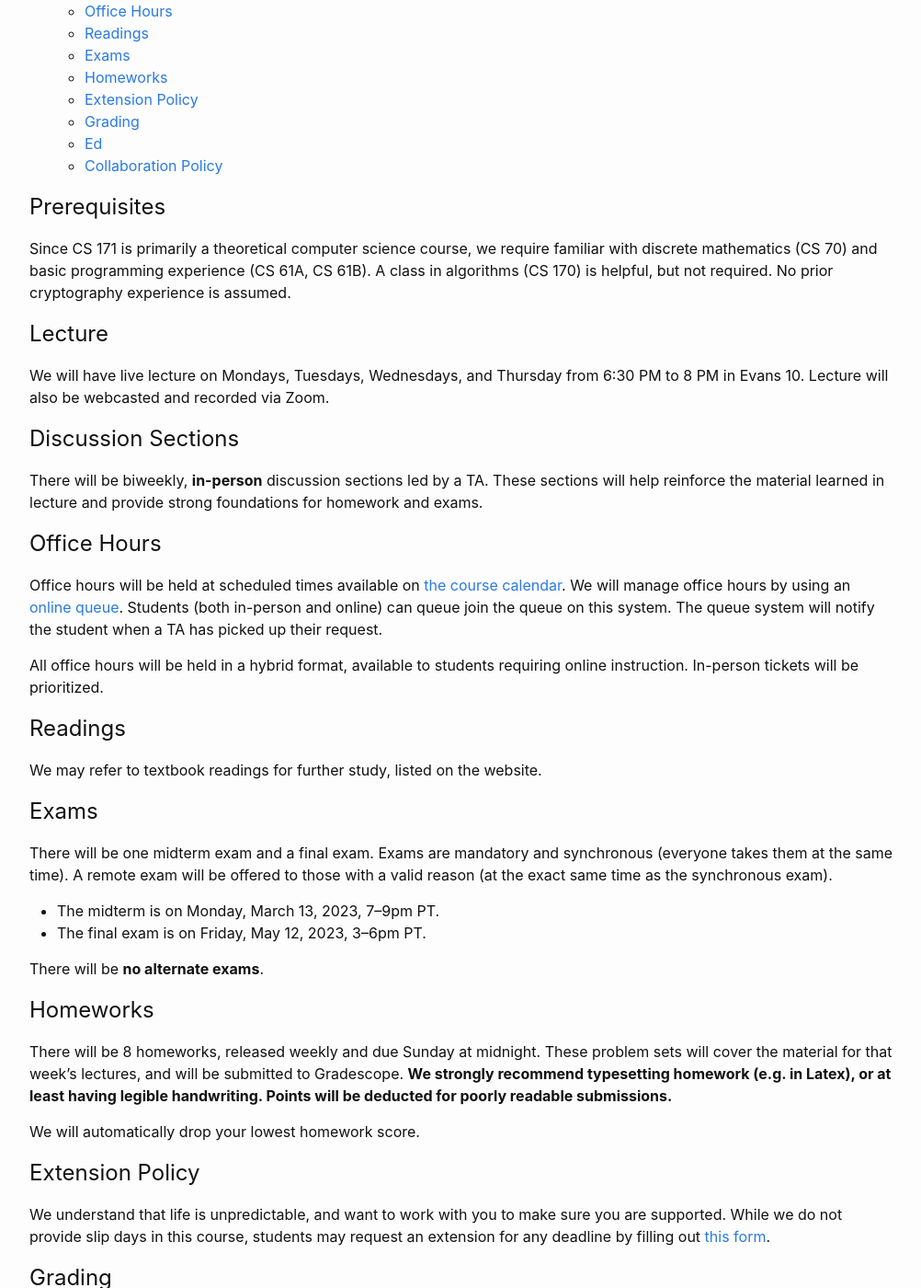
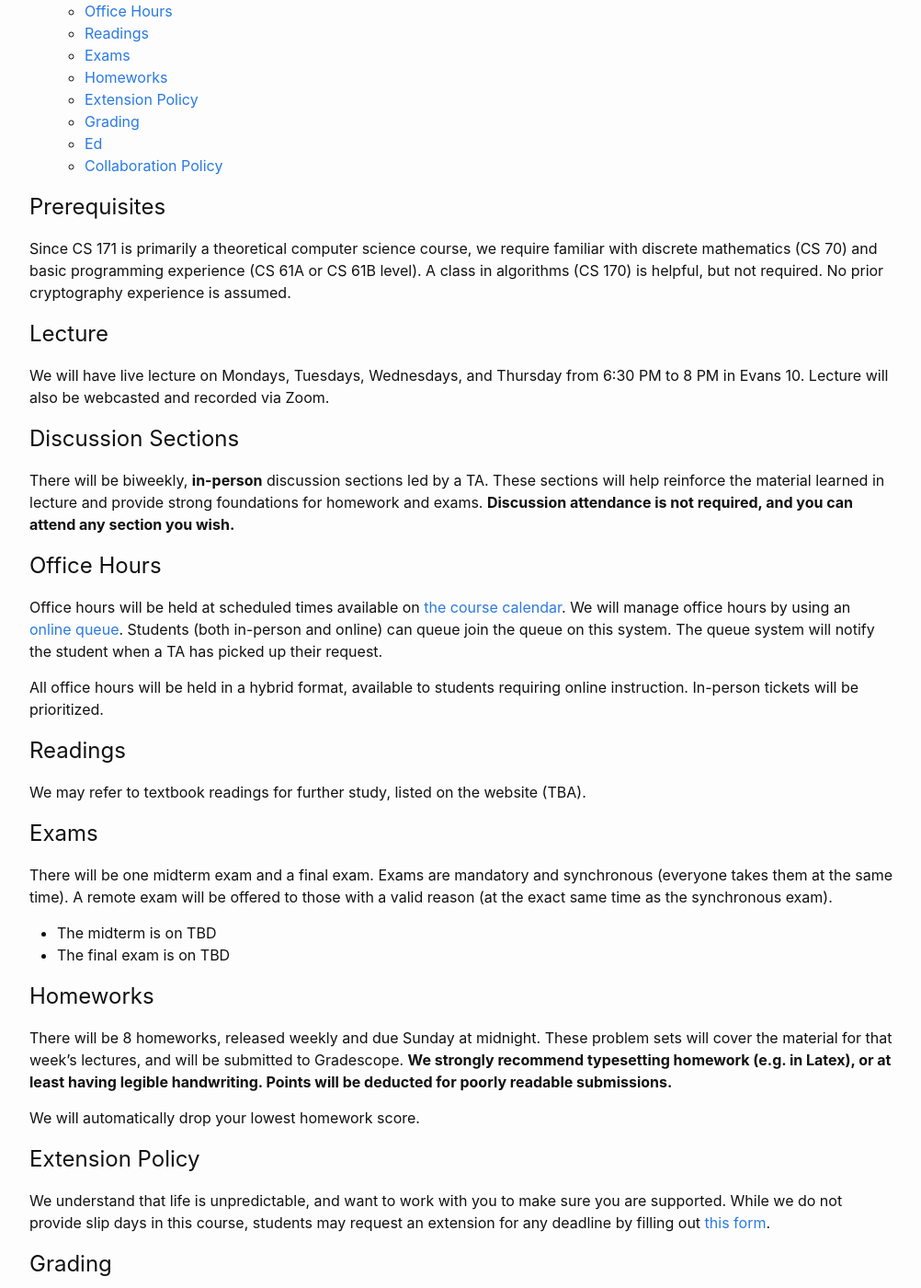
Before and after one commit to CS171-Staff/cs171-su23-website, a Jekyll site: the page built from policies.md, in a window 1280 px wide and 1400 px high, scrolled down 360 px. Shown: the whole window at 92% size, without its empty margins (138-1140 px from the left). Built offline with Jekyll 4.4.1, drawn with Linux system fonts in a browser that asks for light colours.

Commit message:
policy fix

```diff
--- a/policies.md
+++ b/policies.md
@@ -11,7 +11,7 @@ order: 3
 
 ## Prerequisites
 
-Since CS 171 is primarily a theoretical computer science course, we require familiar with discrete mathematics (CS 70) and basic programming experience (CS 61A, CS 61B). A class in algorithms (CS 170) is helpful, but not required. No prior cryptography experience is assumed.
+Since CS 171 is primarily a theoretical computer science course, we require familiar with discrete mathematics (CS 70) and basic programming experience (CS 61A or CS 61B level). A class in algorithms (CS 170) is helpful, but not required. No prior cryptography experience is assumed.
 
 ## Lecture
 
@@ -19,7 +19,7 @@ We will have live lecture on Mondays, Tuesdays, Wednesdays, and Thursday from 6:
 
 ## Discussion Sections
 
-There will be biweekly, **in-person** discussion sections led by a TA. These sections will help reinforce the material learned in lecture and provide strong foundations for homework and exams.
+There will be biweekly, **in-person** discussion sections led by a TA. These sections will help reinforce the material learned in lecture and provide strong foundations for homework and exams. **Discussion attendance is not required, and you can attend any section you wish.**
 
 ## Office Hours
 
@@ -29,16 +29,14 @@ All office hours will be held in a hybrid format, available to students requirin
 
 ## Readings
 
-We may refer to textbook readings for further study, listed on the website.
+We may refer to textbook readings for further study, listed on the website (TBA).
 
 ## Exams
 
 There will be one midterm exam and a final exam. Exams are mandatory and synchronous (everyone takes them at the same time). A remote exam will be offered to those with a valid reason (at the exact same time as the synchronous exam).
 
-* The midterm is on Monday, March 13, 2023, 7–9pm PT.
-* The final exam is on Friday, May 12, 2023, 3–6pm PT.
-
-There will be **no alternate exams**.
+* The midterm is on TBD
+* The final exam is on TBD
 
 ## Homeworks
 
```
